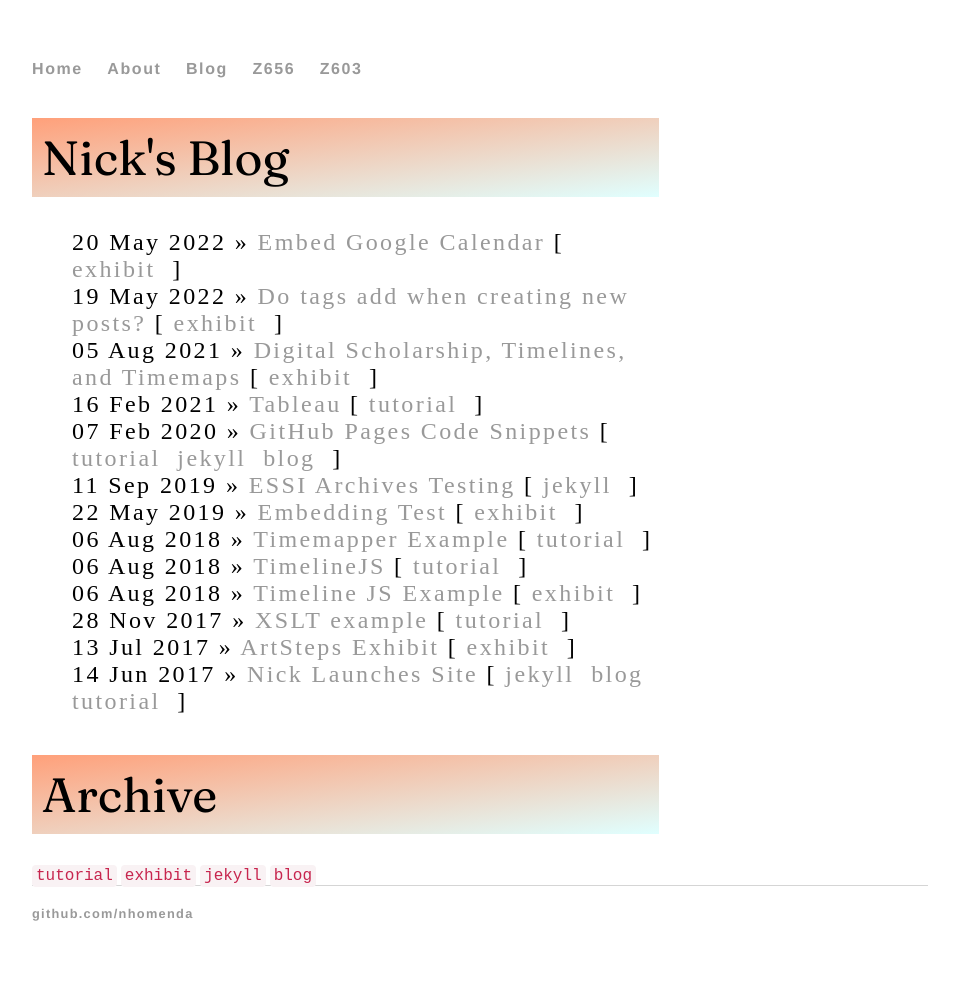
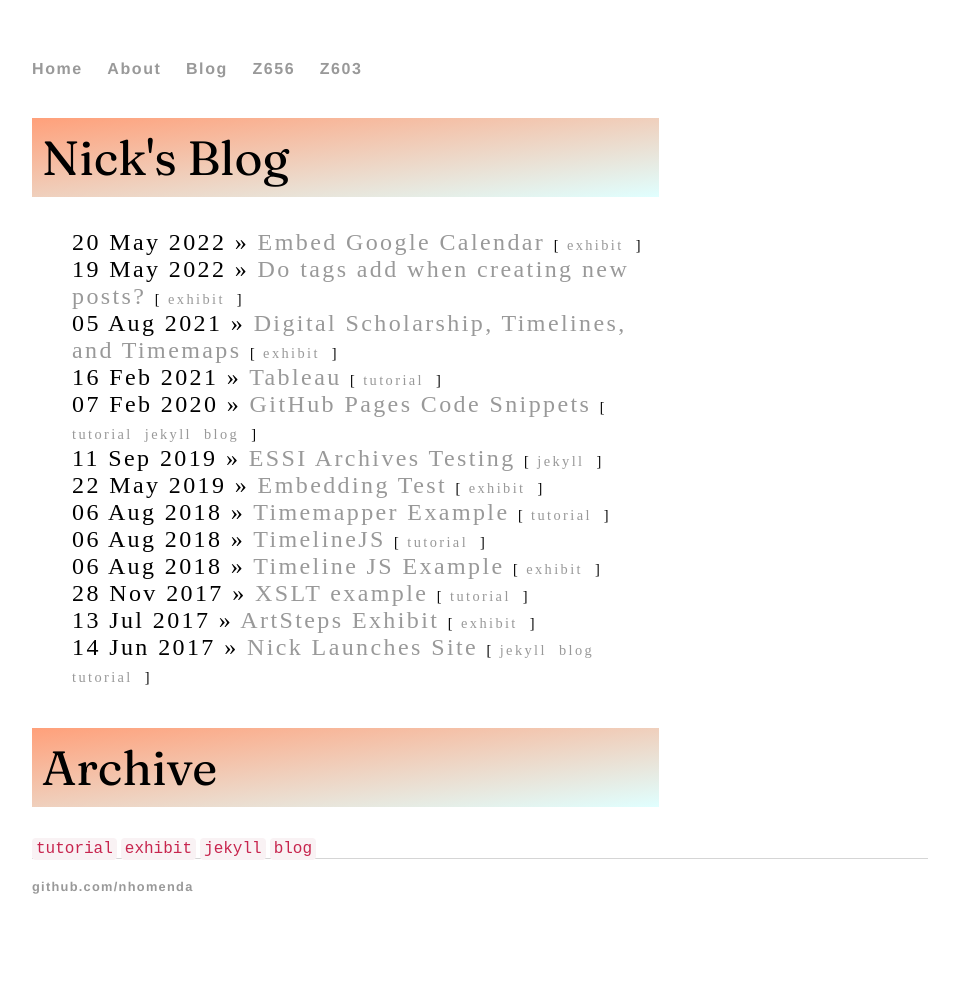
Before and after one commit to nhomenda/nhomenda.github.io, a Jekyll site: the page built from blog/index.html, in a window 1280 px wide. Shown: the whole page, without its empty margins (160-1119 px from the left). Built offline with Jekyll 4.4.1, drawn with Linux system fonts in a browser that asks for light colours; after the commit the page ends 954 px from its top, so only the background shows below that.

Commit message:
Update main.css

```diff
--- a/css/main.css
+++ b/css/main.css
@@ -131,3 +131,7 @@ p.fira {
     font-family:'FiraSans';
     color: green;
 }
+
+.small {
+    font-size: .6em;
+}
```
